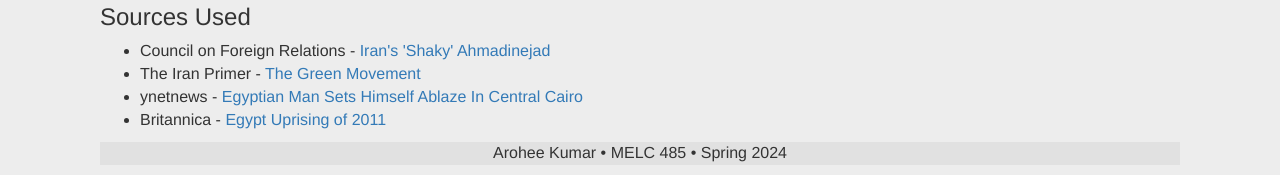
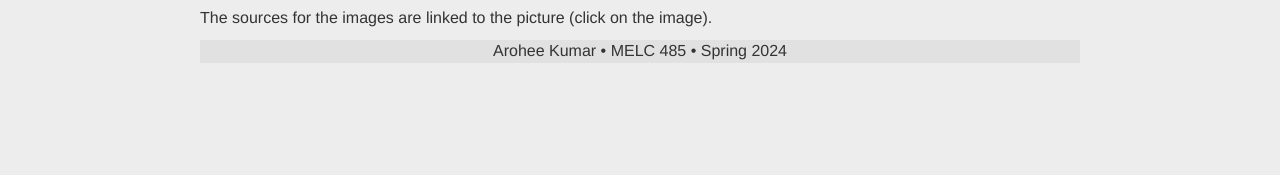
Before and after one commit to arohee-kumar/MELC485, a plain HTML site: page index.html in a window 1280 px wide. Shown: the part 731-906 px from the top of the page. After the commit the page ends 804 px from the top, so only its background shows below. Drawn offline with nearby package versions, Linux system fonts and the light colour scheme.

Commit message:
complete

```diff
--- a/css/style.css
+++ b/css/style.css
@@ -1,7 +1,7 @@
 .blog{
   background-color: rgb(237, 237, 237);
-  margin-left: 100px;
-  margin-right: 100px;
+  margin-left: 200px;
+  margin-right: 200px;
   font-size: 16px;
 }
 
--- a/index.html
+++ b/index.html
@@ -51,26 +51,6 @@
     <p>I will use a combination of articles from the time of the revolutions, academic journals, and information from the class PowerPoints.</p>
     <p>The sources for the images are linked to the picture (click on the image).
     </p>
-    <h3>Sources Used</h3>
-    <ul>
-      <li>
-        Council on Foreign Relations - <a href="https://www.cfr.org/interview/irans-shaky-ahmadinejad" target="_blank">Iran's 'Shaky' Ahmadinejad
-        </a>
-      </li>
-      <li>
-        The Iran Primer - <a href ="https://iranprimer.usip.org/resource/green-movement" target="_blank">The Green Movement
-        </a>
-      </li>
-      <li>
-        ynetnews - <a href="https://www.ynetnews.com/articles/0,7340,L-4015156,00.html" target="_blank">
-          Egyptian Man Sets Himself Ablaze In Central Cairo
-        </a>
-      </li>
-      <li>
-        Britannica - <a href="https://www.britannica.com/event/Egypt-Uprising-of-2011" target="_blank">Egypt Uprising of 2011</a>
-      </li>
-    </ul>
-
   </body>
   <footer class ="bg-body text-center text-lg-start">
     <div class ="text-center p-3">
```
Also changed, not shown: socialMedia.html (+8 -8 lines), img/egyptFacebook.jpg (added), img/iranTwitter.webp (added).
